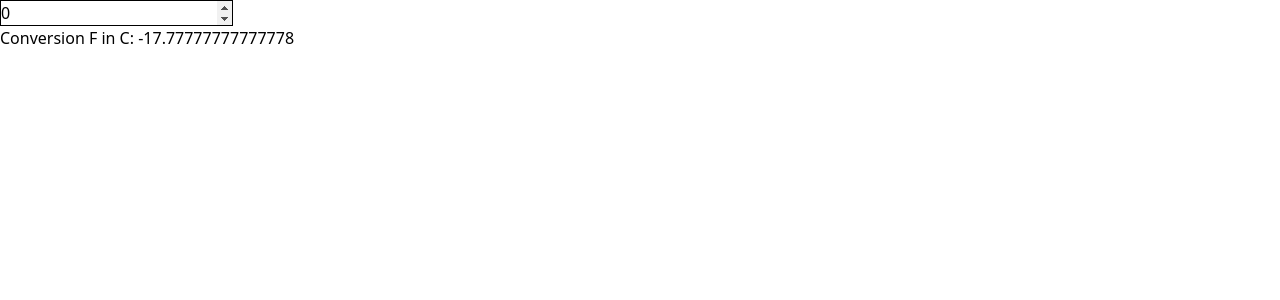
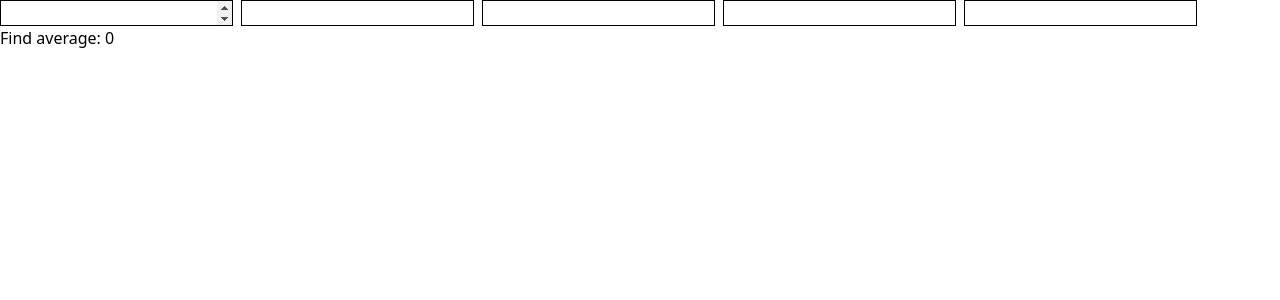
Before and after one commit to nastiko/react-theory, a React (Create React App) app: page / in a window 1280 px wide. Shown: the top 300 px of the page. Built offline with nearby package versions, Linux system fonts and the light colour scheme; the HTML template or start-up script is replaced by a standard one.

Commit message:
practise: find average and use `+` operator to convert the string to a number

```diff
--- a/src/App.js
+++ b/src/App.js
@@ -1,20 +1,42 @@
 import React, {useState} from 'react';
 
-function conversion(num) {
-    return ((num - 32)/1.8).toString();
-}
+function App() {
+    const [value1, setValue1] = useState('');
+    const [value2, setValue2] = useState('');
+    const [value3, setValue3] = useState('');
+    const [value4, setValue4] = useState('');
+    const [value5, setValue5] = useState('');
 
-function App() {
-    const [fahrenheit, setFahrenheit] = useState(0);
+    function handleChange1 (event) {
+        return setValue1(+event.target.value); //`+` operator converts the string to a number
+    }
 
-    function handleChange (event) {
-        return setFahrenheit(event.target.value);
+    function handleChange2 (event) {
+        return setValue2(+event.target.value);
+    }
+
+    function handleChange3 (event) {
+        return setValue3(+event.target.value);
+    }
+
+    function handleChange4 (event) {
+        return setValue4(+event.target.value);
+    }
+
+    function handleChange5 (event) {
+        return setValue5(+event.target.value);
     }
 
     return (
         <>
-            <input className="border-[1px] border-[#000000]" type="number" value={fahrenheit} onChange={handleChange}/>
-            <p>Conversion F in C: {conversion(fahrenheit)}</p>
+            <div className="flex gap-2">
+                <input className="border-[1px] border-[#000000]" type="number" onChange={handleChange1}/>
+                <input className="border-[1px] border-[#000000]" type="number" onChange={handleChange2}/>
+                <input className="border-[1px] border-[#000000]" type="number" onChange={handleChange3}/>
+                <input className="border-[1px] border-[#000000]" type="number" onChange={handleChange4}/>
+                <input className="border-[1px] border-[#000000]" type="number" onChange={handleChange5}/>
+            </div>
+            <p>Find average: {(value1 + value2 + value3 + value4 + value5) / 5}</p>
         </>
     );
 }
```
